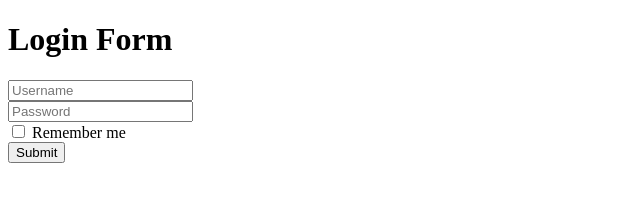
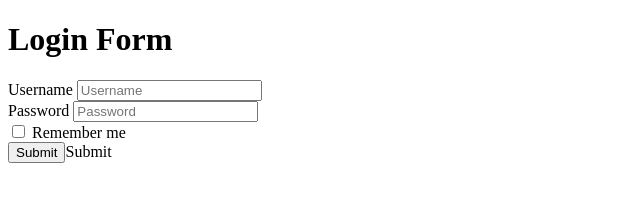
Before and after one commit to acciojob/remember-me-login-form-VishnuThangaraj, a website: page main.html in a window 1280 px wide. Shown: the whole page, without its empty margins (0-640 px from the left). Drawn offline with Linux system fonts and the light colour scheme.

Commit message:
added label

```diff
--- a/main.html
+++ b/main.html
@@ -8,11 +8,14 @@
   <body>
     <h1>Login Form</h1>
     <form action="post" id="form_holder">
-      <input type="text" id="username" placeholder="Username" /> <br />
+      <label for="username">Username</label>
+      <input type="text" id="username" name="username" placeholder="Username" />
+      <br />
+	  <label for="password">Password</label>
       <input type="password" id="password" placeholder="Password" /> <br />
       <input type="checkbox" id="checkbox" name="checkbox" />
       <label for="checkbox">Remember me</label><br />
-      <button id="submit" type="submit" value="Submit">Submit</button>
+      <input  type="submit" value="Submit">Submit</button>
     </form>
 
     <!-- the entire body must be written by student -->
```
